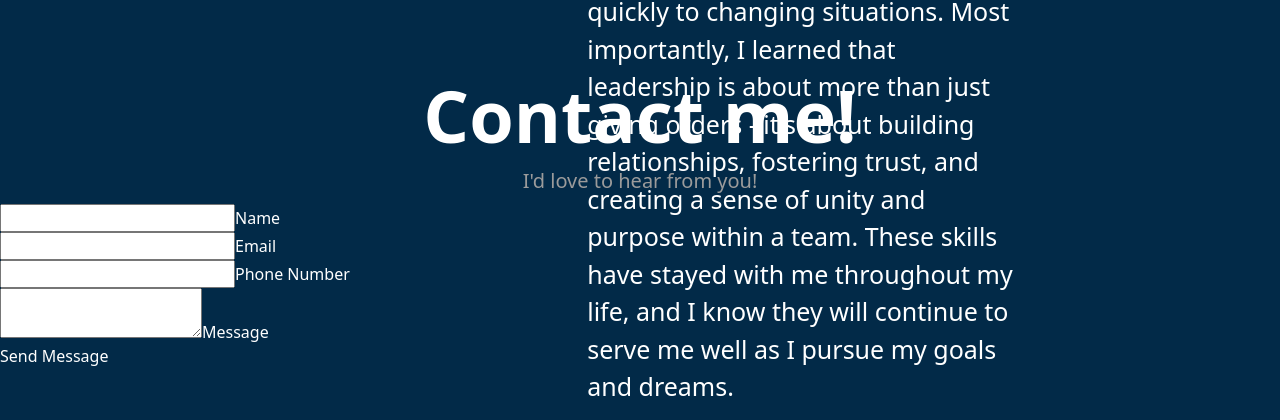
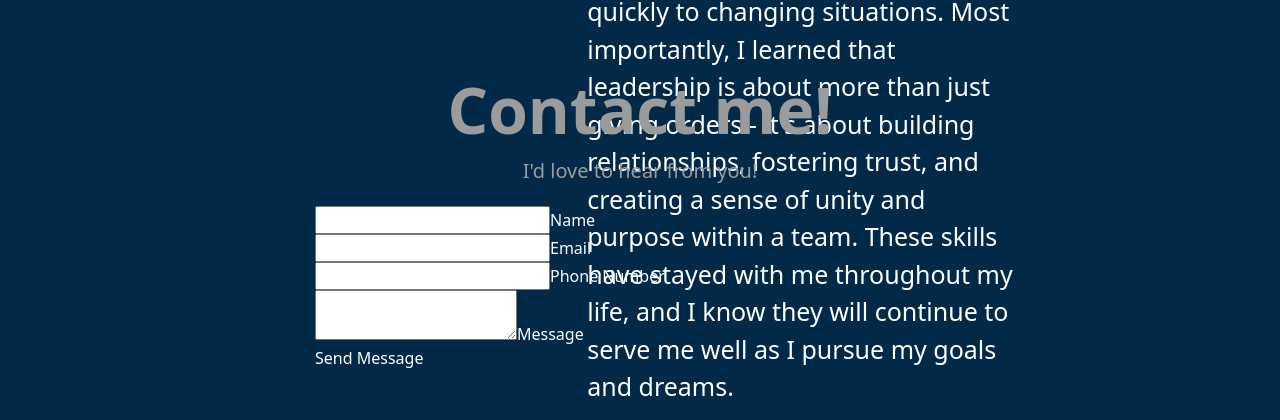
Before and after one commit to ericcnguyen04/Post-Portfolio, a React (Create React App) app: page / in a window 1280 px wide. Shown: the part 3950-4370 px from the top of the page. Built offline with nearby package versions, Linux system fonts and the light colour scheme.

Commit message:
formatted, now style the inputs

```diff
--- a/src/App.css
+++ b/src/App.css
@@ -298,8 +298,8 @@ body {
 .contacth1 {
   /* font-family: 'Poppins', sans-serif, 'arial'; */
   font-weight: 600;
-  font-size: 72px;
-  color: white;
+  font-size: 64px;
+  color: #9b9b9b;
   text-align: center;
 }
 
@@ -309,6 +309,13 @@ body {
   color: #9b9b9b;
   line-height: 1.5;
   text-align: center;
+}
+
+.input-container {
+  width: 650px;
+  max-width: 100%;
+  margin: 20px auto 25px auto;
+  /* border: solid red 2px; */
 }
 /* ======= */
 
--- a/src/components/pages/Contact.jsx
+++ b/src/components/pages/Contact.jsx
@@ -12,7 +12,7 @@ export default function Contact() {
                     <h4 className='sub'>I'd love to hear from you!</h4>
                 </div>
 
-            <div>
+                <div className='input-container'>
                     <div>
                         <div>
                             <input type="text" required />
```
Lines whose indentation alone changed are shown as unchanged.
